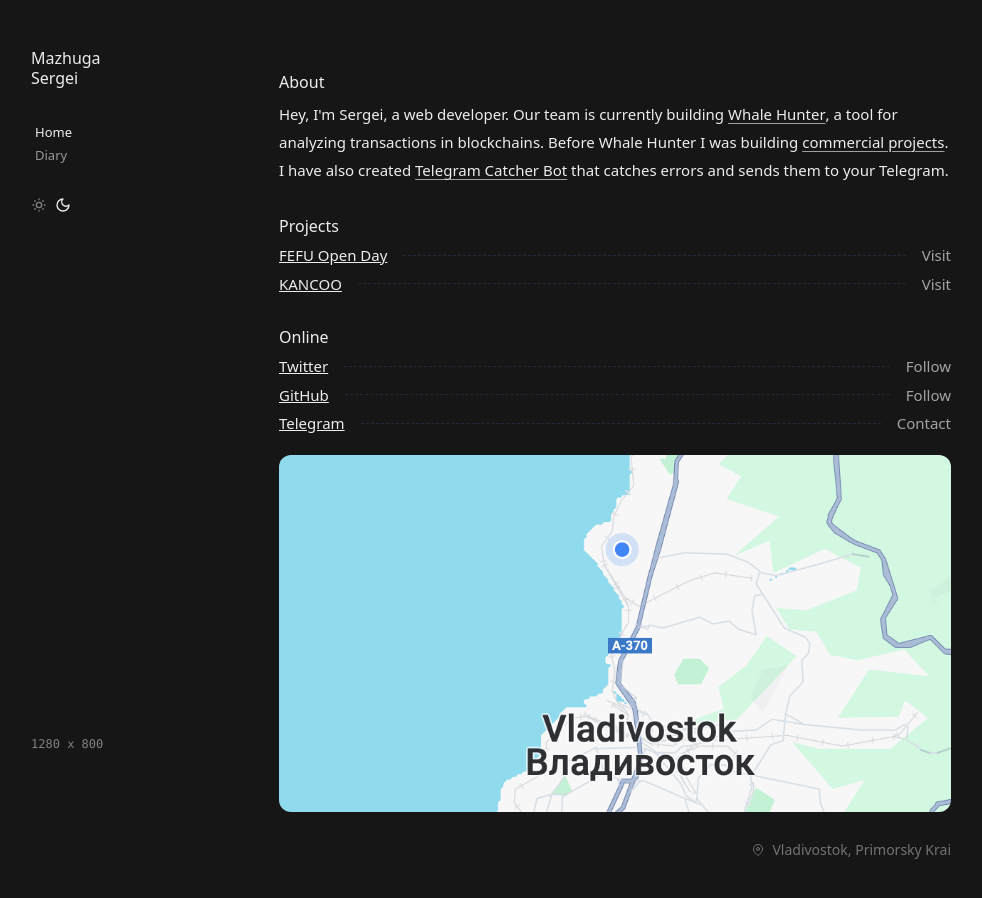
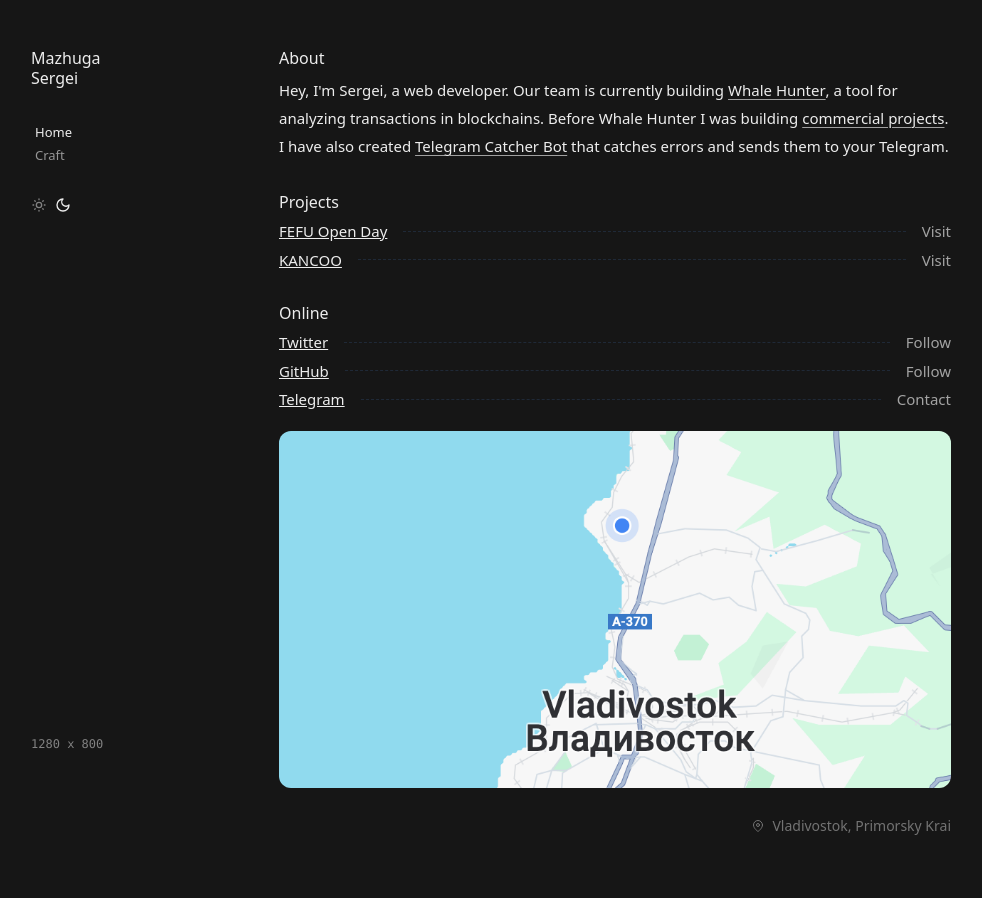
Before and after one commit to mazhugasergei/sergOS, a Next.js app: page / in a window 1280 px wide. Shown: the top 898 px of the page, without its empty margins (25-1007 px from the left). Built offline with nearby package versions, Linux system fonts and the light colour scheme.

Commit message:
update layout

```diff
--- /dev/null
+++ b/app/(home)/layout.tsx
@@ -0,0 +1,10 @@
+import Aside from "@/components/Aside"
+
+export default function Layout({ children }: { children: React.ReactNode }) {
+  return (
+    <>
+      <Aside />
+      <main>{children}</main>
+    </>
+  )
+}
--- a/app/page.tsx
+++ b/app/(home)/page.tsx
@@ -8,7 +8,7 @@ export default function Page() {
     <Moment>
       {/* about */}
       <section>
-        <h2>About</h2>
+        <h1>About</h1>
         <p>
           Hey, I'm Sergei, a web developer. Our team is currently building{" "}
           <Link href="https://github.com/SVIT-Solutions/whale-hunter" external>
--- /dev/null
+++ b/app/craft/(main)/layout.tsx
@@ -0,0 +1,10 @@
+import Aside from "@/components/Aside"
+
+export default function Layout({ children }: { children: React.ReactNode }) {
+  return (
+    <>
+      <Aside />
+      <main>{children}</main>
+    </>
+  )
+}
--- a/app/diary/page.tsx
+++ b/app/craft/(main)/page.tsx
@@ -2,18 +2,20 @@ import Link from "@/components/Link"
 import Moment from "@/components/Moment"
 
 export default function Page() {
-  const moments = ["Test moment"]
+  const pages = ["Test page"]
 
   return (
     <Moment>
-      <h1>Diary</h1>
+      <h1>Craft</h1>
       <section>
         <ul>
-          {moments.map((title, i) => (
+          {pages.map((title, i) => (
             <li key={`${i}_${title}`}>
-              <Link href={`/diary/${title.toLowerCase().replace(/\s+/g, "-")}`} className="block">
-                {title}
-              </Link>
+              <p>
+                <Link href={`/craft/${title.toLowerCase().replace(/\s+/g, "-")}`} className="block">
+                  {title}
+                </Link>
+              </p>
             </li>
           ))}
         </ul>
--- /dev/null
+++ b/app/craft/test-page/layout.tsx
@@ -0,0 +1,10 @@
+import AsideAlt from "@/components/AsideAlt"
+
+export default function Layout({ children }: { children: React.ReactNode }) {
+  return (
+    <>
+      <AsideAlt />
+      <main>{children}</main>
+    </>
+  )
+}
--- a/app/diary/test-moment/page.tsx
+++ b/app/craft/test-page/page.tsx
@@ -6,7 +6,7 @@ import Moment from "@/components/Moment"
 
 export default () => {
   return (
-    <Moment title="Test Moment" subtitle="June 2024">
+    <Moment title="Test Page" subtitle="June 2024">
       <section>
         <h2>Lorem Ipsum</h2>
         <p>
--- a/app/layout.tsx
+++ b/app/layout.tsx
@@ -1,20 +1,12 @@
-import type { Metadata } from "next"
 import "./styles/globals.scss"
 import { ThemeProvider } from "@/components/ThemeProvide"
-import Aside from "@/components/Aside"
-
-export const metadata: Metadata = {
-  // title: "Sergei Mazhuga",
-  // description: "Generated by create next app",
-}
 
 export default function RootLayout({ children }: { children: React.ReactNode }) {
   return (
     <html lang="en" suppressHydrationWarning>
       <body className="container text-[0.9375rem] text-[#171717] dark:text-[#ededed] dark:bg-[#161616] py-12">
         <ThemeProvider attribute="class" defaultTheme="dark" disableTransitionOnChange>
-          <Aside />
-          <main className="w-full max-w-[42rem] mx-auto">{children}</main>
+          {children}
         </ThemeProvider>
       </body>
     </html>
--- a/app/styles/globals.scss
+++ b/app/styles/globals.scss
@@ -77,6 +77,13 @@
   }
 }
 
+main {
+  width: 100%;
+  max-width: 42rem;
+  margin-left: auto;
+  margin-right: auto;
+}
+
 h1,
 h2 {
   font-size: 1rem;
--- a/components/Aside.tsx
+++ b/components/Aside.tsx
@@ -1,41 +1,10 @@
-"use client"
-
-import { usePathname } from "next/navigation"
 import Nav from "./Nav"
 import Resolution from "./Resolution"
 import ThemeSwitch from "./ThemeSwitch"
-import Link from "next/link"
 
 export default function Aside() {
-  const pathname = usePathname()
-
   return (
     <aside className="max-lg:hidden h-screen fixed top-0 flex flex-col py-[inherit] px-6">
-      {pathname.includes("/diary/") ? (
-        <Link
-          href="/diary"
-          className="flex items-center gap-1 opacity-60 hover:opacity-100 transition-opacity p-1 -m-1"
-        >
-          <svg width="18px" height="18px" strokeWidth="1.5" viewBox="0 0 24 24" fill="none" color="currentColor">
-            <path
-              d="M10.25 4.75l-3.5 3.5 3.5 3.5"
-              stroke="currentColor"
-              strokeWidth="1.5"
-              strokeLinecap="round"
-              strokeLinejoin="round"
-            ></path>
-            <path
-              d="M6.75 8.25h6a4 4 0 014 4v7"
-              stroke="currentColor"
-              strokeWidth="1.5"
-              strokeLinecap="round"
-              strokeLinejoin="round"
-            ></path>
-          </svg>
-          <span className="text-[0.875rem]">Diary</span>
-        </Link>
-      ) : (
-        <>
       <h2 className="text-[1rem]">
         Mazhuga <br />
         Sergei
@@ -48,8 +17,6 @@ export default function Aside() {
       <div className="opacity-50 font-mono text-xs mt-auto">
         <Resolution />
       </div>
-        </>
-      )}
     </aside>
   )
 }
--- /dev/null
+++ b/components/AsideAlt.tsx
@@ -0,0 +1,27 @@
+import Link from "next/link"
+
+export default function AsideAlt() {
+  return (
+    <aside className="max-w-[42rem] lg:fixed top-0 flex flex-col lg:pt-[inherit] lg:px-6 mx-auto">
+      <Link href="/craft" className="flex items-center gap-1 opacity-60 hover:opacity-100 transition-opacity p-1 -m-1">
+        <svg width="18px" height="18px" strokeWidth="1.5" viewBox="0 0 24 24" fill="none" color="currentColor">
+          <path
+            d="M10.25 4.75l-3.5 3.5 3.5 3.5"
+            stroke="currentColor"
+            strokeWidth="1.5"
+            strokeLinecap="round"
+            strokeLinejoin="round"
+          ></path>
+          <path
+            d="M6.75 8.25h6a4 4 0 014 4v7"
+            stroke="currentColor"
+            strokeWidth="1.5"
+            strokeLinecap="round"
+            strokeLinejoin="round"
+          ></path>
+        </svg>
+        <span className="text-[0.875rem]">Craft</span>
+      </Link>
+    </aside>
+  )
+}
--- a/components/CodeBlock.tsx
+++ b/components/CodeBlock.tsx
@@ -3,7 +3,8 @@
 import { useEffect, useRef, useState } from "react"
 import Prism from "prismjs"
 import "@/app/styles/prism.scss"
-import { Check, Copy } from "lucide-react"
+import { Check, Clipboard } from "lucide-react"
+import { Button } from "./ui/button"
 
 const CodeBlock = ({ code, language }: { code: string; language: string }) => {
   const ref = useRef<HTMLElement>(null)
@@ -17,26 +18,28 @@ const CodeBlock = ({ code, language }: { code: string; language: string }) => {
     if (copied) {
       setTimeout(() => {
         setCopied(false)
-      }, 800)
+      }, 1000)
     }
   }, [copied])
 
   return (
     <pre
       tabIndex={-1}
-      className={`group/codeblock overflow-x-auto relative text-[0.8125rem] leading-[1.5] bg-[#252B37] dark:bg-[#1c1c1c] dark:border border-[#282828] rounded-[.75rem] p-[1.5625rem] my-3 language-${language}`}
+      className={`overflow-x-auto relative text-[0.8125rem] leading-[1.5] bg-[#252B37] dark:bg-[#1c1c1c] dark:border border-[#282828] rounded-[.75rem] p-[1.5625rem] my-3 language-${language}`}
     >
       {/* copy button */}
-      <button
+      <Button
+        variant="ghost"
+        size="icon"
         onClick={() => {
           navigator.clipboard.writeText(code)
           setCopied(true)
         }}
-        className="group/button transition opacity-0 group-hover/codeblock:opacity-100 absolute top-4 right-4 bg-[#000]/10 hover:bg-[#000]/20 rounded-lg border border-[#282828] p-2.5"
+        className="absolute top-4 right-4 !text-[currentColor] hover:bg-[#fff]/5 rounded-lg"
       >
-        <Copy size={13} className={`transition ${copied ? "opacity-0" : "opacity-60 group-hover/button:opacity-80"}`} />
-        <Check size={13} className={`transition opacity-${copied ? "80" : "0"} -mt-[0.875rem] `} />
-      </button>
+        <Clipboard size={13} className={copied ? "opacity-0" : "opacity-70"} />
+        <Check size={13} className={`opacity-${copied ? "70" : "0"} -ml-[0.8125rem] `} />
+      </Button>
 
       {/* code */}
       <code ref={ref} className={`language-${language}`}>
--- a/components/Nav.tsx
+++ b/components/Nav.tsx
@@ -12,8 +12,8 @@ export default function Nav({ className }: { className?: string }) {
       href: "/",
     },
     {
-      name: "Diary",
-      href: "/diary",
+      name: "Craft",
+      href: "/craft",
     },
   ]
 
```
Lines whose indentation alone changed are shown as unchanged.
